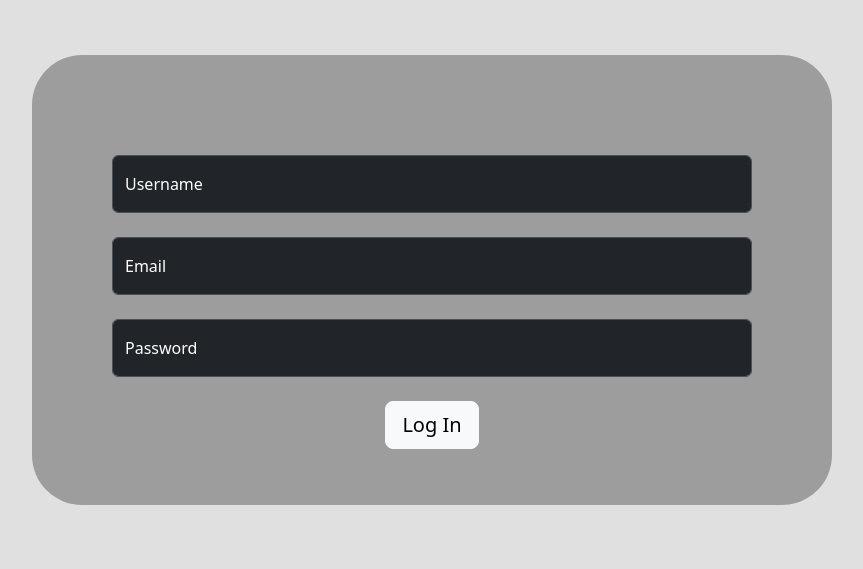
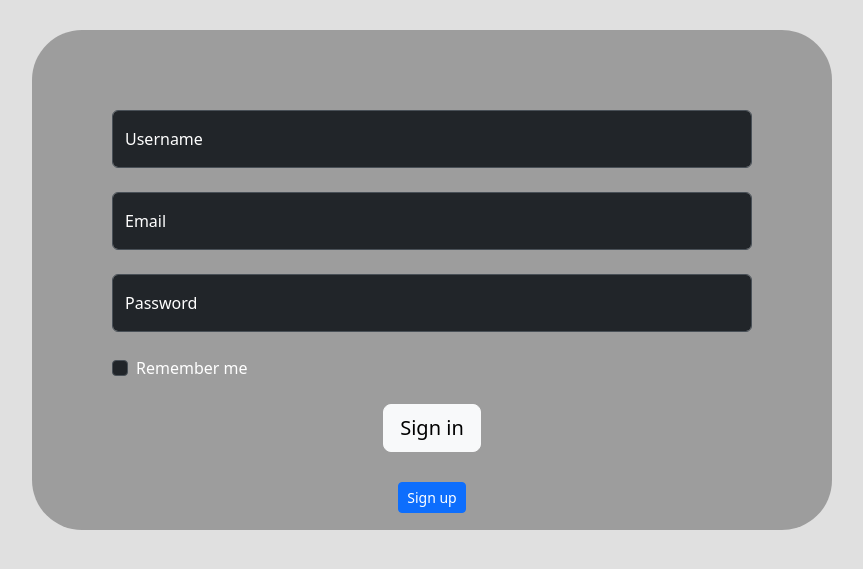
Before and after one commit to Programeldev/simple-login-register-django, a Django app: page /account/login in a window 1280 px wide. Shown: the top 569 px of the page, without its empty margins (208-1071 px from the left). Run offline with Django 4.2, Linux system fonts and the light colour scheme; some libraries are stand-ins or nearby versions.

Commit message:
Added "Remember me" functionality and fixed login page.

```diff
--- a/source/account/forms.py
+++ b/source/account/forms.py
@@ -8,14 +8,14 @@ class UserForm(forms.Form):
         super(UserForm, self).__init__(*args, **kwargs)
 
         if settings.USE_USERNAME:
-            self.fields['username'] = forms.CharField(label='Username',
-                                                      min_length=4,
+            self.fields['username'] = forms.CharField(min_length=4,
                                                       max_length=150)
 
         if settings.USE_EMAIL:
             self.fields['email'] = forms.EmailField(max_length=150)
 
-
         self.fields['password'] = forms.CharField(min_length=8,
                                                   max_length=150,
                                                   widget=forms.PasswordInput)
+        if settings.REMEMBER_ME:
+            self.fields['remember_me'] = forms.BooleanField(required=False)
--- a/source/account/templates/account/login.html
+++ b/source/account/templates/account/login.html
@@ -5,29 +5,44 @@
 	<link rel="stylesheet" href="{% static 'css/login.css' %}">
 {% endblock %}
 {% block title %} Login to Account {% endblock %}
+{% block script %}
+<script>
+	function redirect_signup()
+	{
+		location.replace("http://localhost:8000/account/signup")
+	}
+</script>
+{% endblock %}
 {% block content %}
 	<div class="main" data-bs-theme="dark">
 		<form method="post">
 			{% csrf_token %}
+			{% if user_form.username %}
 			<div class="form-floating mb-4">
-				{% if user_form.username %}
 					<input type="text" class="form-control" name="username" id="username" placeholder=" ">
 					<label for="username">Username</label>
-				{% endif %}
 			</div>
+			{% endif %}
+			{% if user_form.email %}
 			<div class="form-floating mb-4">
-				{% if user_form.email %}
 					<input type="email" class="form-control" name="email" id="email" placeholder=" ">
 					<label for="email">Email</label>
-				{% endif %}
 			</div>
+			{% endif %}
+			{% if user_form.password %}
 			<div class="form-floating mb-4">
-				{% if user_form.password %}
 					<input type="password" class="form-control mb-3" name="password" id="password" placeholder=" ">
 					<label for="password">Password</label>
-				{% endif %}
 			</div>
-			<input type="submit" class="btn btn-light btn-lg" value="Log In">
+			{% endif %}
+			{% if user_form.remember_me %}
+			<div class="form-check mb-4" id="remember_me_checkbox">
+				<input type="checkbox" class="form-check-input" id="remember_me">
+				<label for="remeber_me" class="form-check-label">Remember me</label>
+			</div>
+			{% endif %}
+			<input type="submit" class="btn btn-light btn-lg" value="Sign in">
 		</form>
+		<button type="button" onclick="redirect_signup()" class="btn btn-primary btn-sm mb-4" id="create_account_button">Sign up</button>
 	</div>
 {% endblock %}
--- a/source/account/views.py
+++ b/source/account/views.py
@@ -5,7 +5,6 @@ from django.contrib.auth.models import User
 from django.contrib.auth import authenticate, login, logout
 from django.views.generic.base import View
 from django.views.generic.edit import FormView
-# from django.contrib.auth.decorators import login_required
 
 from .forms import UserForm
 from django import forms
@@ -18,13 +17,20 @@ def login_view(request):
     user_form = UserForm()
 
     if request.method == 'POST':
-        if request.session.test_cookie_worked():
-            # if user_form.cleaned_data[]
-            request.session.delete_test_cookie()
-
         user_form = UserForm(request.POST)
 
         if user_form.is_valid():
+            if 'remember_me' in user_form.cleaned_data:
+                if request.session.test_cookie_worked():
+                    request.session.delete_test_cookie()
+
+                    if user_form.cleaned_data['remember_me']:
+                        request.session.set_expiry(settings.REMEMBER_ME_EXPIRY)
+                    else:
+                        request.session.set_expiry(0)
+
+                    user_form.cleaned_data.pop('remember_me')
+
             user = authenticate(**user_form.cleaned_data)
 
             if user is not None:
@@ -32,8 +38,9 @@ def login_view(request):
                 return redirect('account:index')
 
     if settings.REMEMBER_ME:
-        request.session.set_expiry(settings.REMEMBER_ME_EXPIRY)
         request.session.set_test_cookie()
+
+    print(request.get_host())
 
     return render(request, 'account/login.html', {'user_form': user_form})
 
--- a/source/main/settings.py
+++ b/source/main/settings.py
@@ -126,11 +126,13 @@ STATICFILES_DIRS = [
 DEFAULT_AUTO_FIELD = 'django.db.models.BigAutoField'
 
 
-# account app config
+
+## account app config
 
 # one of this options must be 'True'.
 USE_EMAIL = True
 USE_USERNAME = True
 
+# remember logged users
 REMEMBER_ME = True
-REMEMBER_ME_EXPIRY = (60 * 60 * 24) * 2
+REMEMBER_ME_EXPIRY = (60 * 60 * 24) * 7
--- a/source/static/css/login.css
+++ b/source/static/css/login.css
@@ -12,8 +12,18 @@ body
 	left: 50%;
 	transform: translate(-50%,-50%);
 	text-align: center;
-	padding: 100px 80px 40px 80px;
+	padding: 80px 80px 40px 80px;
 	width: 800px;
-	height: 450px;
+	height: 500px;
 	border-radius: 50px;
 }
+
+#remember_me_checkbox
+{
+	text-align: left;
+}
+
+#create_account_button
+{
+	margin-top: 30px;
+}
```
Also changed, not shown: source/db.sqlite3.
